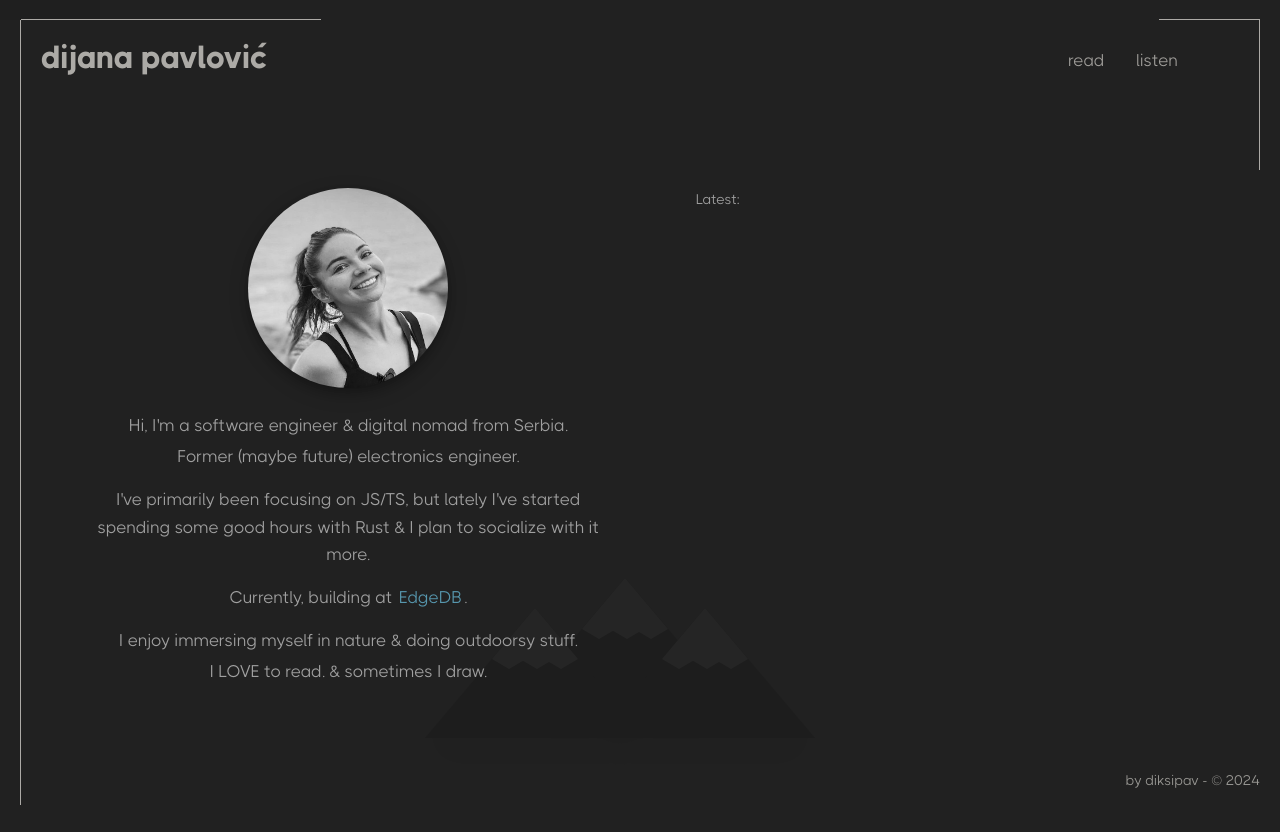
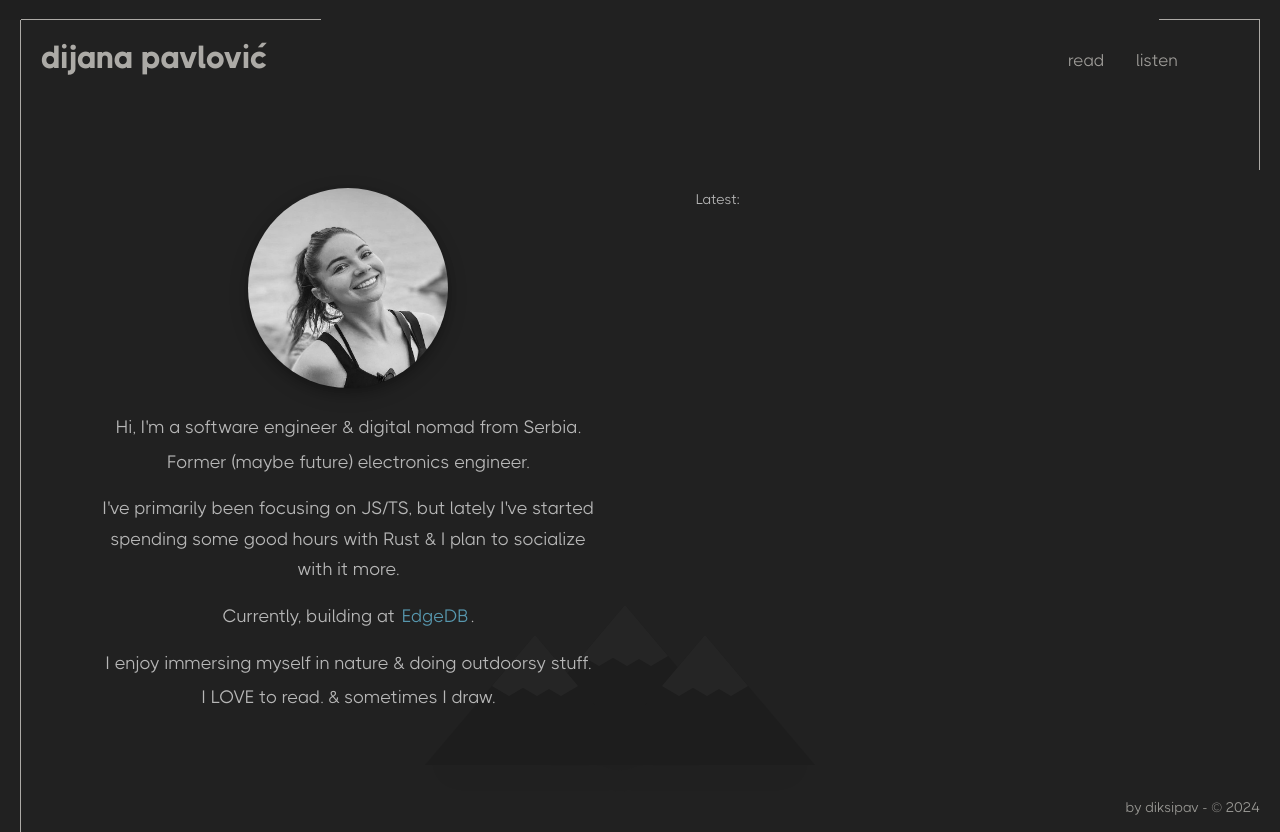
Before and after one commit to jaclarke/diksipav, a SvelteKit app: page / in a window 1280 px wide. Before the commit the page ends 805 px from the top, so only its background shows below. Built offline with nearby package versions, Linux system fonts and the light colour scheme.

Commit message:
Update font size/color & line-height

```diff
--- a/src/app.scss
+++ b/src/app.scss
@@ -2,7 +2,7 @@
 
 body {
 	--bg-color: #212121;
-	--font-color: #a0a0a0;
+	--font-color: #b7b7b7;
 	--heading-color: #d6d6d6;
 	--link-color: #5797ae;
 
@@ -62,8 +62,8 @@
 	}
 
 	p {
-		font-size: 17px;
-		line-height: 1.6;
+		font-size: 18px;
+		line-height: 1.7;
 		margin: 0 0 4px 0;
 
 		img {
```
